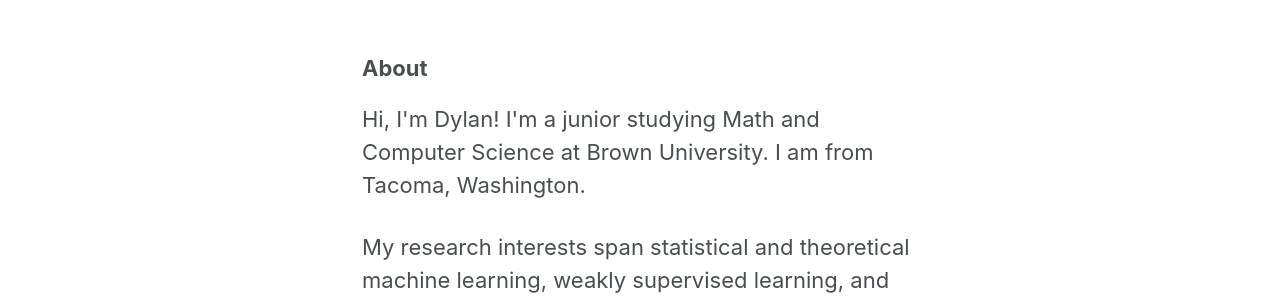
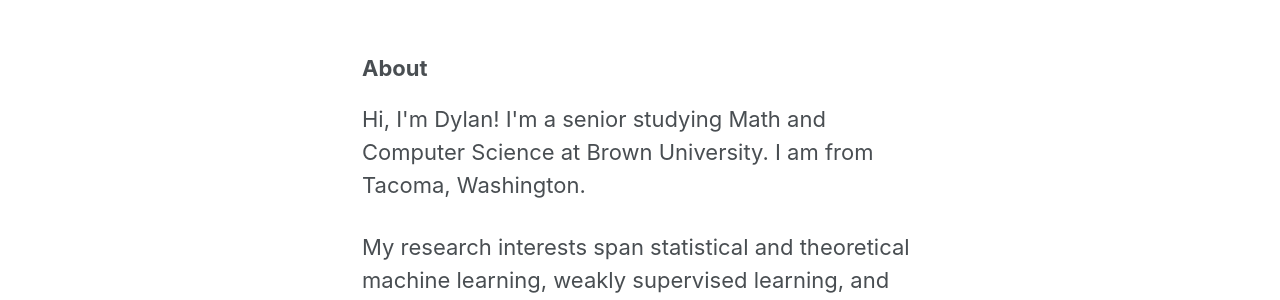
Before and after one commit to dsam99/dsam99.github.io, a Jekyll site: the page built from index.md, in a window 1280 px wide and 900 px high. Shown: the part 388-688 px from the top of the window. Built offline with Jekyll 4.4.1, drawn with Linux system fonts in a browser that asks for light colours; cached includes are drawn as plain includes; nearby versions of some CDN libraries.

```diff
--- a/_layouts/home.html
+++ b/_layouts/home.html
@@ -11,9 +11,7 @@ layout: default
 	<h3>About</h1>
 
 	<p>
-		Hi, I'm Dylan!
-
-		I'm a junior studying Math and Computer Science at Brown University. I am from Tacoma, Washington.
+		Hi, I'm Dylan! I'm a senior studying Math and Computer Science at Brown University. I am from Tacoma, Washington.
 	</p>
 
 
@@ -21,8 +19,10 @@ layout: default
 		My research interests span statistical and theoretical machine learning, weakly supervised learning, and semi-supervised learning.
 		I am currently working on an honors thesis providing theory for self-supervised learning under the mentorship
 		of Professor Stephen Bach. Some of my past projects include developing theoretical
-		guaranteed methods to learn from dependent weak supervision sources and the application of machine learning to computational chemistry. <br>
+		guaranteed methods to learn from dependent weak supervision sources and the application of machine learning to computational chemistry.
+	</p>
 
+	<p>
 		Outside of my studies and research, I play for the Brown Club Tennis Team and am a Meiklejohn peer advisor. If you have any questions or are interested in my work, feel free to get in touch!
 	</p>
 
```
